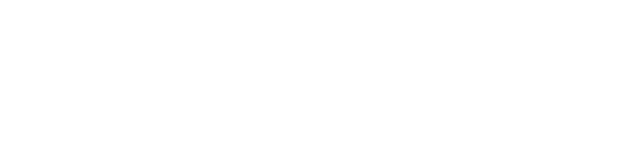
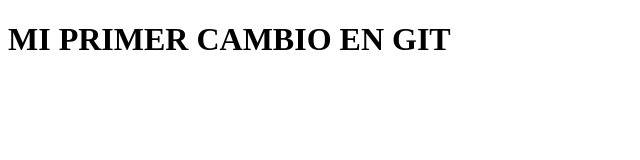
Before and after one commit to Jalilie15/pc-empresa-git, a plain HTML site: page index.html in a window 1280 px wide. Shown: the whole page, without its empty margins (0-640 px from the left). Drawn offline with Linux system fonts and the light colour scheme.

Commit message:
agregando mas cambios a mi repositorio

```diff
--- a/index.html
+++ b/index.html
@@ -4,6 +4,7 @@
     <meta charset="UTF-8">
     <meta name="viewport" content="width=device-width, initial-scale=1.0">
     <title>Document</title>
+    <h1> MI PRIMER CAMBIO EN GIT</h1>
 </head>
 <body>
 
```
